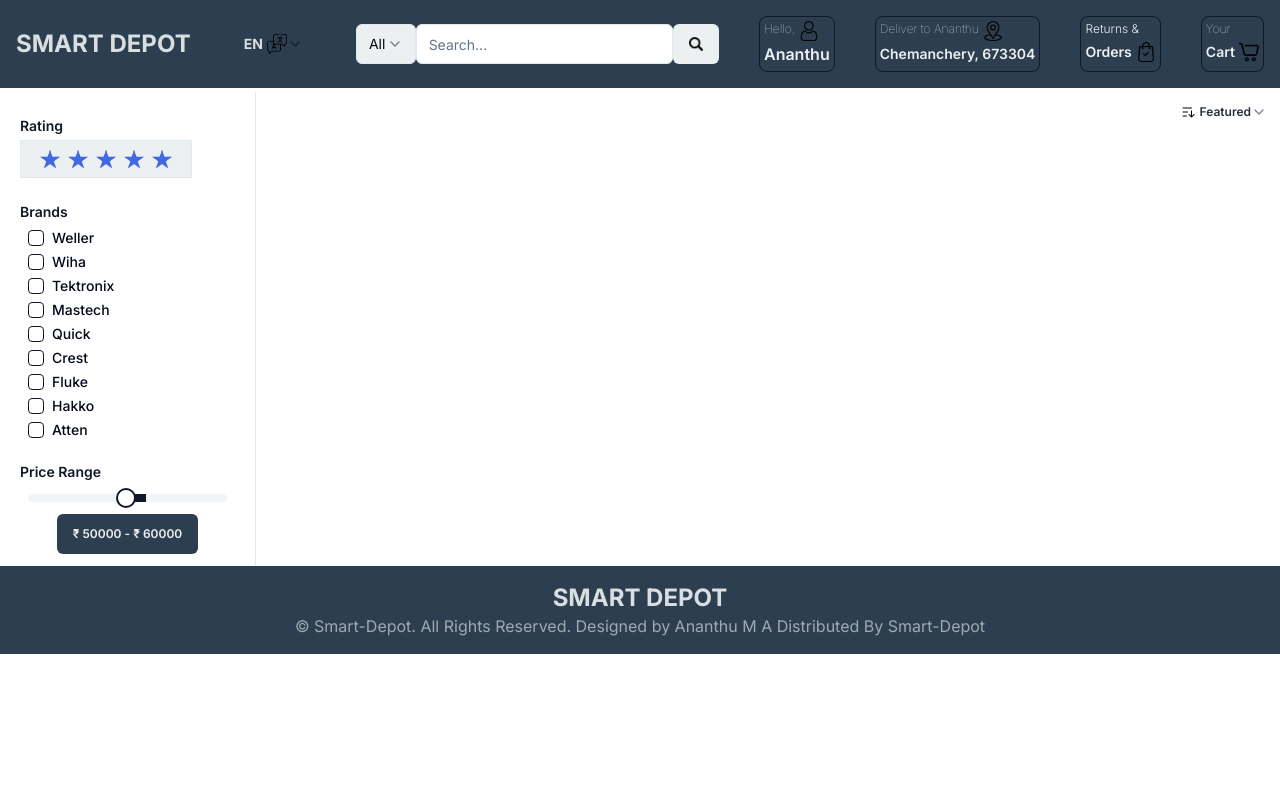
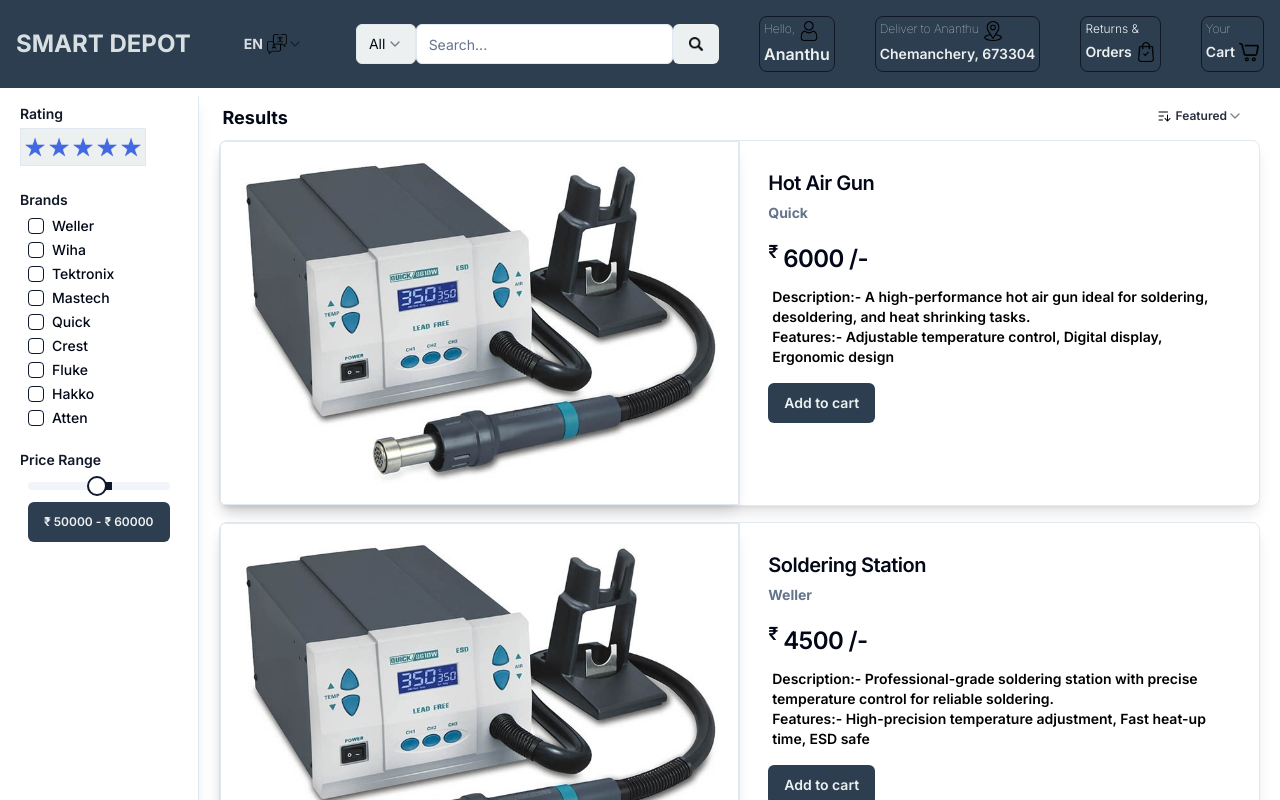
Before and after one commit to Ananthu-M-A/Smart-Depot-NextJs, a Next.js app: page /products in a window 1280 px wide. Shown: the top 800 px of the page. Built offline with nearby package versions, Linux system fonts and the light colour scheme.

Commit message:
ProductList Designed & Added to the UI

```diff
--- a/src/app/products/page.tsx
+++ b/src/app/products/page.tsx
@@ -1,11 +1,13 @@
 import Filters from "@/components/Filters";
+import ProductsList from "@/components/ProductsList";
 import Sort from "@/components/Sort";
 
 export default function Products() {
     return (
-        <>
+        <div className="flex">
             <Sort />
             <Filters />
-        </>
+            <ProductsList />
+        </div>
     );
 }
--- a/src/components/Filters.tsx
+++ b/src/components/Filters.tsx
@@ -25,9 +25,9 @@
 
     return (
         <>
-            <div className='w-1/5 border-r absolue left-0 px-5'>
-                <h1 className="text-sm text-gray-900 font-semibold pt-6 pb-1">Rating</h1>
-                <div className="w-4/5 text-2xl flex justify-center gap-2 px-2 py-2 bg-lightGray border">
+            <div className='w-1/5 border-r shadow-lg left-0 px-5'>
+                <h1 className="text-sm text-gray-900 font-semibold pt-2 pb-1">Rating</h1>
+                <div className="w-4/5 flex justify-center gap-1 px-4 py-2 bg-lightGray border">
                     {Array.from([1, 2, 3, 4, 5]).map(() => (
                         <Image src={"/star.png"} width={20} height={20} alt={"Star Image"}
                             className="hover:border-2 hover:border-transparent cursor-pointer" />
--- /dev/null
+++ b/src/components/ProductsList.tsx
@@ -0,0 +1,48 @@
+import { productsList } from '@/constants/products';
+import React from 'react';
+import { Card, CardContent, CardDescription, CardFooter, CardHeader, CardTitle } from './ui/card';
+import Image from 'next/image';
+import { Button } from './ui/button';
+
+const ProductsList: React.FC = () => {
+    return (
+        <div className='px-5'>
+            <h1 className='text-lg font-bold py-2 px-1'>Results</h1>
+            {productsList.map((product, index) => (
+                <Card key={index} className='mb-4 shadow-lg border flex w-full'>
+                    <CardContent className="w-1/2 p-5 cursor-pointer border shadow-lg rounded-l">
+                        <Image
+                            src={product.image}
+                            objectFit="cover"
+                            alt={`Product Image ${index + 1}`}
+                            className=''
+                        />
+                    </CardContent>
+                    <CardContent className="w-1/2 p-1 border-l">
+                        <CardHeader>
+                            <CardTitle className='text-xl cursor-pointer'>{product.productName}</CardTitle>
+                            <CardDescription className='font-bold'>{product.brand}</CardDescription>
+                        </CardHeader>
+                        <CardTitle className='px-6 mb-4'>
+                            <sup>₹</sup> {product.price} /-
+                        </CardTitle>
+                        <CardDescription className='px-7 text-black font-semibold'>
+                            Description:- {product.description}
+                        </CardDescription>
+                        <CardDescription className='px-7 text-black font-semibold'>
+                            Features:- {product.features.join(', ')}
+                        </CardDescription>
+                        <CardFooter>
+                            <Button className='text-sm font-semibold bg-midnight text-lightGray my-4'>
+                                Add to cart
+                            </Button>
+                        </CardFooter>
+                    </CardContent>
+                </Card>
+            ))}
+
+        </div>
+    )
+}
+
+export default ProductsList
--- a/src/components/Sort.tsx
+++ b/src/components/Sort.tsx
@@ -5,9 +5,9 @@
 const Sort = () => {
   const [sortOption, setSortOption] = useState("Featured");
   return (
-    <div className='-my-1'>
+    <div className=''>
       <Select value={sortOption} onValueChange={setSortOption}>
-        <SelectTrigger className="w-25 border border-transparent absolute right-0">
+        <SelectTrigger className="w-25 border border-transparent absolute right-6">
           <SelectValue>
             <div className='flex gap-1 text-gray-900'>
               <img className='w-4 h-4' src="sort.png" alt="sort-icon" />
--- a/src/constants/products.ts
+++ b/src/constants/products.ts
@@ -6,76 +6,165 @@
         brand: "Quick",
         image: product1,
         price: 6000,
-        warranty: 6
+        warranty: 6,
+        description: "A high-performance hot air gun ideal for soldering, desoldering, and heat shrinking tasks.",
+        features: ["Adjustable temperature control", "Digital display", "Ergonomic design"],
+        specifications: {
+            power: "1000W",
+            temperatureRange: "100°C - 500°C",
+            airFlow: "120 L/min",
+            weight: "1.2 kg"
+        }
     },
     {
         productName: "Soldering Station",
         brand: "Weller",
         image: product1,
         price: 4500,
-        warranty: 12
+        warranty: 12,
+        description: "Professional-grade soldering station with precise temperature control for reliable soldering.",
+        features: ["High-precision temperature adjustment", "Fast heat-up time", "ESD safe"],
+        specifications: {
+            power: "80W",
+            temperatureRange: "150°C - 450°C",
+            tipCompatibility: "Weller ET series",
+            weight: "1.5 kg"
+        }
     },
     {
         productName: "Digital Multimeter",
         brand: "Fluke",
         image: product1,
         price: 7500,
-        warranty: 24
+        warranty: 24,
+        description: "Versatile digital multimeter for measuring voltage, current, resistance, and continuity.",
+        features: ["Auto-ranging", "Backlit display", "CAT IV safety rated"],
+        specifications: {
+            displayCount: "6000",
+            accuracy: "±0.5%",
+            voltageRange: "0.1 mV to 1000V",
+            currentRange: "0.1 µA to 10A",
+            weight: "0.6 kg"
+        }
     },
     {
         productName: "Precision Screwdriver Set",
         brand: "Wiha",
         image: product1,
         price: 1200,
-        warranty: 12
+        warranty: 12,
+        description: "High-quality precision screwdriver set for electronics repair and maintenance.",
+        features: ["Ergonomic handles", "Magnetized tips", "Durable steel construction"],
+        specifications: {
+            setPieces: "12",
+            material: "Chrome-vanadium steel",
+            tipTypes: ["Phillips", "Flathead", "Torx"],
+            weight: "0.3 kg"
+        }
     },
     {
         productName: "Oscilloscope",
         brand: "Tektronix",
         image: product1,
         price: 25000,
-        warranty: 24
+        warranty: 24,
+        description: "Advanced oscilloscope with high sampling rate and bandwidth for accurate signal analysis.",
+        features: ["Dual-channel", "FFT analysis", "USB connectivity"],
+        specifications: {
+            bandwidth: "100 MHz",
+            samplingRate: "1 GS/s",
+            display: "7-inch color LCD",
+            weight: "2.5 kg"
+        }
     },
     {
         productName: "Power Supply Unit",
         brand: "Mastech",
         image: product1,
         price: 7000,
-        warranty: 18
+        warranty: 18,
+        description: "Reliable power supply unit for testing and repairing electronic devices.",
+        features: ["Adjustable voltage and current", "Overload protection", "LED display"],
+        specifications: {
+            outputVoltage: "0-30V",
+            outputCurrent: "0-5A",
+            ripple: "≤1 mV",
+            weight: "3.2 kg"
+        }
     },
     {
         productName: "Hot Plate",
         brand: "Quick",
         image: product1,
         price: 5000,
-        warranty: 12
+        warranty: 12,
+        description: "Durable hot plate for preheating circuit boards and other electronics during repair.",
+        features: ["Fast heating", "Temperature control", "Compact design"],
+        specifications: {
+            power: "800W",
+            temperatureRange: "50°C - 400°C",
+            plateSize: "120x120 mm",
+            weight: "1.8 kg"
+        }
     },
     {
         productName: "Ultrasonic Cleaner",
         brand: "Crest",
         image: product1,
         price: 8000,
-        warranty: 24
+        warranty: 24,
+        description: "Efficient ultrasonic cleaner for removing dirt and grime from delicate electronic components.",
+        features: ["Digital timer", "Stainless steel tank", "Quiet operation"],
+        specifications: {
+            tankCapacity: "2L",
+            frequency: "40 kHz",
+            power: "120W",
+            weight: "3.5 kg"
+        }
     },
     {
         productName: "Infrared Thermometer",
         brand: "Fluke",
         image: product1,
         price: 3000,
-        warranty: 12
+        warranty: 12,
+        description: "Accurate infrared thermometer for non-contact temperature measurements.",
+        features: ["Laser targeting", "Backlit display", "Wide temperature range"],
+        specifications: {
+            temperatureRange: "-30°C to 500°C",
+            accuracy: "±1.5°C",
+            responseTime: "500 ms",
+            weight: "0.4 kg"
+        }
     },
     {
         productName: "Vacuum Desoldering Tool",
         brand: "Hakko",
         image: product1,
         price: 12000,
-        warranty: 24
+        warranty: 24,
+        description: "High-efficiency vacuum desoldering tool for removing solder from circuit boards.",
+        features: ["Built-in vacuum pump", "Ergonomic grip", "Fast heat recovery"],
+        specifications: {
+            power: "140W",
+            temperatureRange: "160°C - 480°C",
+            vacuumPressure: "600 mmHg",
+            weight: "1.5 kg"
+        }
     },
     {
         productName: "Rework Station",
         brand: "Atten",
         image: product1,
         price: 9000,
-        warranty: 12
+        warranty: 12,
+        description: "Comprehensive rework station for soldering, desoldering, and hot air applications.",
+        features: ["Digital temperature control", "Dual function", "ESD safe"],
+        specifications: {
+            power: "700W",
+            temperatureRange: "100°C - 480°C",
+            airFlow: "120 L/min",
+            weight: "2.8 kg"
+        }
     }
 ]
```
